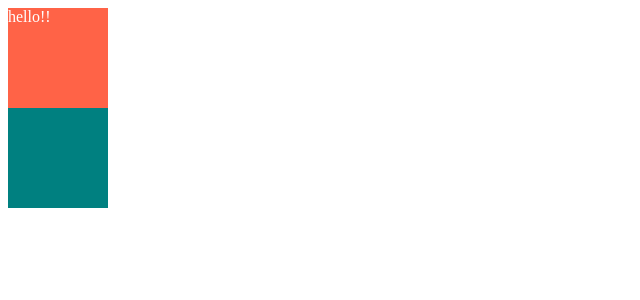
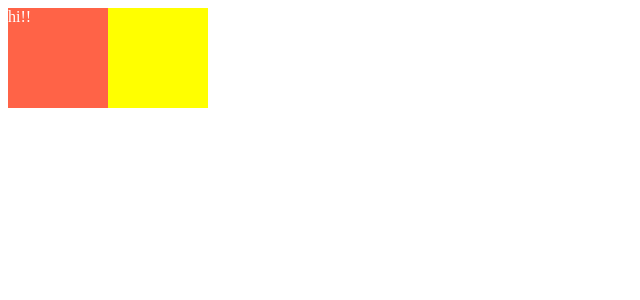
Before and after one commit to rami242424/Crypto-Tracker, a React (Create React App) app: page / in a window 1280 px wide. Shown: the top 300 px of the page, without its empty margins (0-640 px from the left). Built offline with nearby package versions, Linux system fonts and the light colour scheme.

Commit message:
2.1 styled(boxOne); 으로 종속하기

```diff
--- a/package.json
+++ b/package.json
@@ -10,6 +10,7 @@
     "react": "^19.1.0",
     "react-dom": "^19.1.0",
     "react-scripts": "5.0.1",
+    "styled-components": "^5.3.11",
     "web-vitals": "^2.1.4"
   },
   "scripts": {
--- a/src/App.js
+++ b/src/App.js
@@ -2,7 +2,6 @@
 
 const Father = styled.div`
   display: flex;
-  flex-direction: column;
 `;
 
 const BoxOne = styled.div`
@@ -11,11 +10,10 @@
   height: 100px;
 `;
 
-const BoxTwo = styled.div`
-  background-color: teal;
-  width: 100px;
-  height: 100px;
+const BoxTwo = styled(BoxOne)`
+  background-color: yellow;
 `;
+
 
 const Text = styled.span`
   color: white;
@@ -25,7 +23,7 @@
   return (
     <Father>
       <BoxOne>
-        <Text>hello!!</Text>
+        <Text>hi!!</Text>
       </BoxOne>
 
       <BoxTwo/>
```
Also changed, not shown: 1 other file (tests, documents, lock files or other folders).
